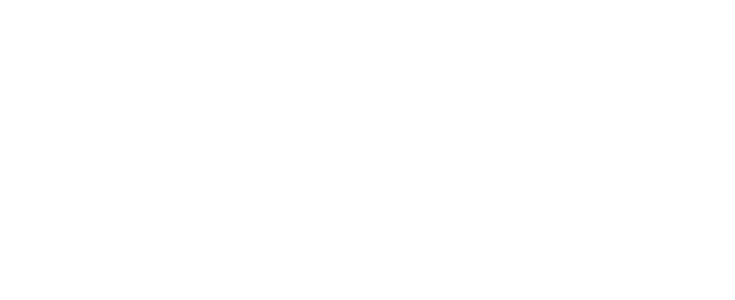
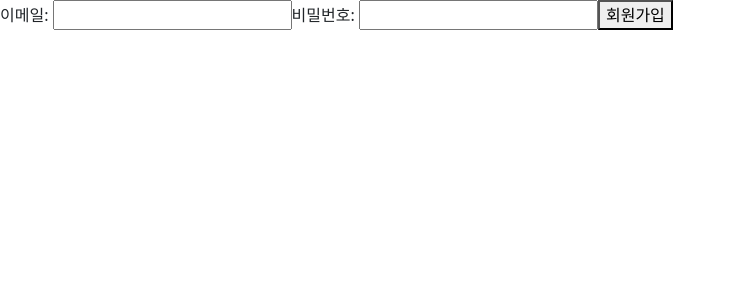
Before and after one commit to eggmun98/firebase-study, a Next.js app: page /register in a window 1280 px wide. Shown: the top 300 px of the page, without its empty margins (0-735 px from the left). Built offline with nearby package versions, Linux system fonts and the light colour scheme.

Commit message:
[2023.05.25] Feat 파이어베이스로 회원가입 기능 구현

```diff
--- a/package.json
+++ b/package.json
@@ -19,6 +19,7 @@
     "react": "18.2.0",
     "react-bootstrap": "^2.7.4",
     "react-dom": "18.2.0",
+    "react-hook-form": "^7.43.9",
     "react-icons": "^4.8.0",
     "react-redux": "^8.0.5",
     "redux": "^4.2.1",
--- a/pages/_app.tsx
+++ b/pages/_app.tsx
@@ -5,6 +5,7 @@
 import promiseMiddleware from "redux-promise";
 import ReduxThunk from "redux-thunk";
 import Reducer from "../src/redux/reducer";
+
 declare global {
   interface Window {
     __REDUX_DEVTOOLS_EXTENSION__?: typeof compose;
@@ -17,15 +18,18 @@
     ReduxThunk
   )(createStore);
 
+  let store = createStoreWithMiddleware(Reducer, undefined);
+
+  if (typeof window !== "undefined" && window.__REDUX_DEVTOOLS_EXTENSION__) {
+    store = createStoreWithMiddleware(
+      Reducer,
+      window.__REDUX_DEVTOOLS_EXTENSION__()
+    );
+  }
+
   return (
     <>
-      <Provider
-        store={createStoreWithMiddleware(
-          Reducer,
-          window.__REDUX_DEVTOOLS_EXTENSION__ &&
-            window.__REDUX_DEVTOOLS_EXTENSION__()
-        )}
-      >
+      <Provider store={store}>
         <Component {...pageProps} />
       </Provider>
     </>
--- a/src/commons/firebase/index.ts
+++ b/src/commons/firebase/index.ts
@@ -1,15 +1,15 @@
 // Import the functions you need from the SDKs you need
+import { getAnalytics } from "firebase/analytics";
 import { initializeApp } from "firebase/app";
-import { getAnalytics } from "firebase/analytics";
-import "firebase/auth";
-import "firebase/database";
-import "firebase/storage";
+import { getAuth, createUserWithEmailAndPassword } from "firebase/auth";
+import { getDatabase } from "firebase/database";
+import { getStorage } from "firebase/storage";
 // TODO: Add SDKs for Firebase products that you want to use
 // https://firebase.google.com/docs/web/setup#available-libraries
 
 // Your web app's Firebase configuration
 // For Firebase JS SDK v7.20.0 and later, measurementId is optional
-const firebaseConfig = {
+export const firebaseConfig = {
   apiKey: "AIzaSyB4en7IbRPqDWgeRYSZ3TXemzBJCLIYHUI",
   authDomain: "fir-study-9ff19.firebaseapp.com",
   projectId: "fir-study-9ff19",
--- a/src/components/registerPage/index.tsx
+++ b/src/components/registerPage/index.tsx
@@ -1,3 +1,31 @@
+import { useForm } from "react-hook-form";
+import { createUserWithEmailAndPassword, getAuth } from "firebase/auth";
+import { getDatabase } from "firebase/database";
+import { getStorage } from "firebase/storage";
+import { initializeApp } from "firebase/app";
+import { firebaseConfig } from "../../commons/firebase";
+
 export default function RegisterUI() {
-  return <></>;
+  const { register, handleSubmit } = useForm();
+
+  const onSubmit = async (data) => {
+    // Firebase를 사용하여 회원가입 처리
+    const app = initializeApp(firebaseConfig); // 파이어베이스 초기화
+    const auth = getAuth(app); // 파이어베이스 로그인 관련 메소드 가져오기
+
+    const { email, password } = data;
+    await createUserWithEmailAndPassword(auth, email, password);
+
+    alert("회원가입 하였습니다.");
+  };
+
+  return (
+    <div>
+      <form onSubmit={handleSubmit(onSubmit)}>
+        이메일: <input {...register("email")} />
+        비밀번호: <input type="password" {...register("password")} />
+        <button type="submit">회원가입</button>
+      </form>
+    </div>
+  );
 }
```
Also changed, not shown: 1 other file (tests, documents, lock files or other folders).
